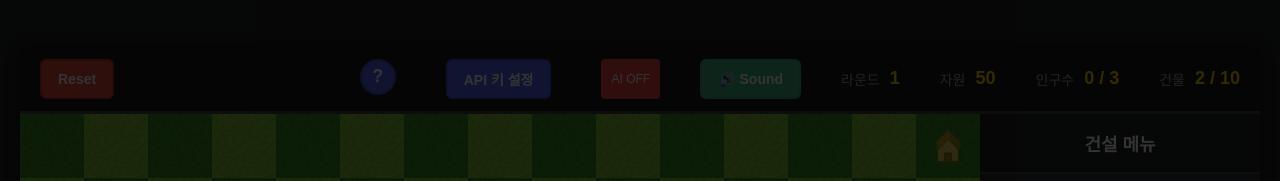
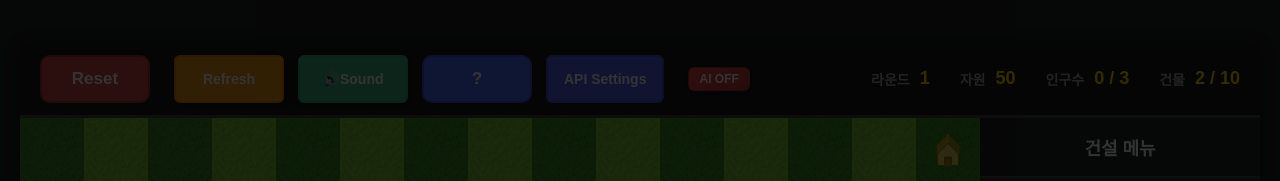
Before and after one commit to orseungwon/AI-Tower-Defence, a plain HTML site: page index.html in a window 1280 px wide. Shown: the top 181 px of the page. Drawn offline with Linux system fonts and the light colour scheme.

Commit message:
ui update

```diff
--- a/index.html
+++ b/index.html
@@ -111,44 +111,42 @@
   <!-- 게임 전체를 감싸는 최상위 컨테이너 -->
   <div id="game-wrapper">
 
-    <!-- 상단 정보 패널: 리셋 버튼, 디버그 버튼, 라운드/자원/인구/건물 정보 표시 -->
 <div id="top-info-panel">
-      <!-- 게임 진행 상태를 완전히 초기화하는 버튼 -->
-      <button id="reset-game-btn" class="reset-btn">Reset</button>
-      <button id="help-btn" class="help-btn">?</button>
 
-      <!-- API 키 설정 버튼 -->
-      <button id="change-api-key-btn" class="change-api-key-btn" > API 키 설정 </button>
-      <span id="api-status" class="disconnected">AI OFF</span>
-      <button id="sound-toggle-btn" onclick="soundManager.toggle()">Sound</button>
+  <!-- 왼쪽 버튼 그룹 -->
+  <div id="top-button-group">
+<button id="reset-game-btn" class="top-btn reset-btn">Reset</button>
+<button id="refresh-btn" class="top-btn primary-btn">Refresh</button>
+<button id="sound-toggle-btn" class="top-btn secondary-btn">Sound</button>
+<button id="help-btn" class="top-btn primary-btn">?</button>
+<button id="change-api-key-btn" class="top-btn primary-btn">API Settings</button>
+<span id="api-status" class="top-btn secondary-btn">AI ON</span>
 
-      <!-- 라운드 표시 영역 -->
+  </div>
+
+  <!-- 오른쪽 정보 그룹 -->
+  <div id="top-info-group">
     <div class="info-item">
       <span class="info-label">라운드</span>
-        <!-- 현재 진행 중인 라운드 번호 -->
       <span class="info-value" id="round-value">1</span>
     </div>
 
-      <!-- 자원 표시 영역 -->
     <div class="info-item">
       <span class="info-label">자원</span>
-        <!-- 플레이어가 현재 보유한 자원량 -->
-        <span class="info-value" id="resource-value">500</span>
+      <span class="info-value" id="resource-value">10</span>
     </div>
 
-      <!-- 인구수 표시 영역 -->
     <div class="info-item">
       <span class="info-label">인구수</span>
-        <!-- 현재 사용 중인 인구수 / 최대 인구수 -->
-        <span class="info-value" id="population-value">0 / 10</span>
+      <span class="info-value" id="population-value">0 / 3</span>
     </div>
 
-      <!-- 건물 수 표시 영역 -->
     <div class="info-item">
       <span class="info-label">건물</span>
-        <!-- 현재 건설된 건물 수 / 건축 가능 최대 건물 수 -->
-        <span class="info-value" id="structure-count-value">2 / 10</span>
+      <span class="info-value" id="structure-count-value">4 / 10</span>
     </div>
+  </div>
+
 </div>
 
     <!-- 메인 게임 영역: 왼쪽 맵 캔버스 + 오른쪽 사이드바 -->
--- a/sound.js
+++ b/sound.js
@@ -229,14 +229,21 @@ playBgm() {
     this._updateButtonUI();
   }
 
+
+
   // UI 버튼 상태 업데이트
-  _updateButtonUI() {
-    const btn = document.getElementById('sound-toggle-btn');
-    if (btn) {
-      btn.textContent = this.enabled ? '🔊 Sound' : '🔇 Sound';
-      btn.classList.toggle('sound-off', !this.enabled);
-    }
+_updateButtonUI() {
+  const btn = document.getElementById('sound-toggle-btn');
+  if (!btn) return;
+
+  if (this.enabled) {
+    btn.innerHTML = `<span class="icon">🔊</span> Sound`;
+    btn.classList.remove("sound-off");
+  } else {
+    btn.innerHTML = `<span class="icon">🔇</span> Sound`;
+    btn.classList.add("sound-off");
   }
+}
 }
 
 // 전역 인스턴스 생성
@@ -246,11 +253,20 @@ const soundManager = new SoundManager();
 document.addEventListener('DOMContentLoaded', () => {
   soundManager.init();
   soundManager._updateButtonUI();
+
+  const soundBtn = document.getElementById('sound-toggle-btn');
+  soundBtn.addEventListener("click", () => {
+    soundManager.toggle();
+  });
 });
 
+
 // 첫 클릭 시 BGM 자동 재생 시작
-document.addEventListener('click', () => {
-  if (soundManager.loaded && soundManager.enabled) {
+document.addEventListener('click', (e) => {
+  // Sound 버튼은 여기에서 제외 (토글 직후 enabled가 변경되기 때문)
+  if (e.target.id === "sound-toggle-btn") return;
+
+  if (soundManager.loaded) {
     soundManager.playBgm();
   }
 }, { once: true });
--- a/style.css
+++ b/style.css
@@ -27,38 +27,42 @@ body{
 /* ----------------------------------
    게임 초기화(Reset) 및 디버그 버튼 공통 스타일
 ---------------------------------- */
-.reset-btn{
-  background:#e74c3c;
-  color:#fff;
-  border:2px solid #c0392b;
-  padding:8px 16px;
-  border-radius:6px;
-  font-size:14px;
-  font-weight:bold;
-  cursor:pointer;
-  transition:all 0.2s;
-  margin-right:auto; /* 왼쪽 정렬용 여백 */
-}
-.reset-btn:hover{
-  background:#c0392b;
-  transform:scale(1.05);
-}
-.reset-btn:active{
-  transform:scale(0.95);
-}
 
 /* ----------------------------------
    상단 정보 패널
    - 라운드, 자원, 인구수, 건물 수 등 표시
 ---------------------------------- */
-#top-info-panel{
-  background:#1a1a1a;
-  border-bottom:3px solid #444;
-  padding:12px 20px;
-  display:flex;
-  gap:40px;
-  color:#fff;
+#top-info-panel {
+  display: flex;
+  justify-content: space-between; /* 양 끝으로 정렬 */
+  align-items: center;
+  padding: 12px 20px;
+  background: #1a1a1a;
+  border-bottom: 3px solid #444;
 }
+
+/* 버튼 그룹 */
+#top-button-group {
+  display: flex;
+  align-items: center;
+  gap: 14px;
+}
+
+/* 오른쪽 info 그룹 */
+#top-info-group {
+  display: flex;
+  align-items: center;
+  gap: 30px; /* 라운드~건물 간격 */
+}
+
+/* info 텍스트 스타일 */
+.info-item {
+  display: flex;
+  gap: 6px;
+  font-size: 16px;
+  font-weight: 600;
+}
+
 .info-item{
   display:flex;
   align-items:center;
@@ -514,39 +518,42 @@ canvas{
 /* ============================
       API STATUS LABEL
 ============================= */
+/* ============================
+      API STATUS BADGE (CLEAN)
+============================ */
 #api-status {
-
-  display: flex;
+  display: inline-flex;
   align-items: center;
   justify-content: center;
-  text-align: center;
+
   padding: 4px 10px;
-  border-radius: 4px;
   font-size: 12px;
+  font-weight: bold;
+
+  border-radius: 6px;
+  border: 1px solid rgba(255,255,255,0.2);
+
+  box-shadow: 0 2px 6px rgba(0,0,0,0.25);
+  backdrop-filter: blur(4px);
+
   margin-left: 10px;
+  color: #fff;
+  user-select: none;
 }
 
+/* 연결됨(초록) - 좀 더 고급스러운 톤 */
 #api-status.connected {
-  background: #43b581;
-  color: #fff;
+  background: linear-gradient(135deg, #43b581, #369d6b);
+  border-color: rgba(0,0,0,0.2);
 }
 
+/* 연결 끊김(빨강) - 눈에 띄지만 과하지 않게 */
 #api-status.disconnected {
-  background: #f04747;
-  color: #fff;
+  background: linear-gradient(135deg, #f04747, #c03939);
+  border-color: rgba(0,0,0,0.2);
 }
-#sound-toggle-btn {
-  background: #43b581;
-  color: #fff;
-  border: none;
-  padding: 8px 12px;
-  border-radius: 6px;
-  cursor: pointer;
-  font-size: 14px;
-}
-#sound-toggle-btn.sound-off {
-  background: #747f8d;
-}
+
+
 /* ============================
    HELP MODAL
 ============================= */
@@ -741,32 +748,6 @@ canvas{
   transform: scale(1.05);
 }
 
-/* 사운드 버튼 */
-#sound-toggle-btn {
-  background: #43b581;
-  color: #fff;
-  border: 2px solid #3ca374;
-  padding: 8px 16px;
-  border-radius: 6px;
-  font-size: 14px;
-  font-weight: bold;
-  cursor: pointer;
-  transition: all 0.2s;
-}
-
-#sound-toggle-btn:hover {
-  background: #3ca374;
-  transform: scale(1.05);
-}
-
-#sound-toggle-btn.sound-off {
-  background: #747f8d;
-  border-color: #5d6670;
-}
-
-#sound-toggle-btn.sound-off:hover {
-  background: #5d6670;
-}
 
 /* style.css */
 @keyframes blink-resource {
@@ -798,3 +779,110 @@ canvas{
   z-index: 100;
   margin-top: 8px;
 }
+
+#refresh-btn {
+  margin-left: 10px;
+  padding: 8px 16px;
+
+  background: #f39c12;
+  color: #fff;
+
+  border: 2px solid  #e67e22;
+  border-radius: 6px;
+
+  font-size: 14px;
+  font-weight: bold;
+  cursor: pointer;
+
+  transition: all 0.2s;
+  box-shadow: 0 2px 8px rgba(0,0,0,0.3); /* 다른 버튼과 동일 */
+}
+
+#refresh-btn:hover {
+  background: #e67e22;
+  transform: scale(1.05);   /* ← 다른 버튼과 동일 "살짝 커지는 효과" */
+}
+
+#refresh-btn:active {
+  transform: scale(0.95);   /* 하나 더 일관성: 눌릴 때 작아짐 */
+  background: #d35400;
+}
+
+/* 공통 버튼 스타일 */
+.top-btn {
+  padding: 10px 22px;
+  min-width: 110px;
+  height: 48px;             /* 모든 버튼 높이 통일 */
+  font-size: 17px;
+  font-weight: 600;
+  border-radius: 10px;
+  border: 2px solid transparent;
+  cursor: pointer;
+
+  display: flex;
+  align-items: center;
+  justify-content: center;
+
+  transition: transform 0.15s ease, background 0.15s ease, border 0.15s ease;
+}
+
+/* Hover: 살짝 커지는 효과 */
+.top-btn:hover {
+  transform: scale(1.06);
+}
+
+/* Reset (danger) */
+.reset-btn {
+  background: #d64545;
+  color: white;
+  border-color: #a83232;
+}
+
+/* Primary (Refresh, API Settings) */
+.primary-btn {
+  background: #4e6eff;
+  color: white;
+  border-color: #3d52d0;
+}
+
+/* Secondary (Sound, AI ON/OFF) */
+.secondary-btn {
+  background: #2ecc71;
+  color: white;
+  border-color: #26a65b;
+}
+
+/* Utility (Help ?) */
+.utility-btn {
+  background: #636e72;
+  color: white;
+  border-color: #4a4e50;
+}
+
+#sound-toggle-btn {
+  background: #43b581;
+  color: #fff;
+  border: 2px solid #3ca374;
+  padding: 8px 16px;
+  border-radius: 6px;
+  font-size: 14px;
+  font-weight: bold;
+  cursor: pointer;
+  transition: all 0.2s;
+  box-shadow: 0 2px 8px rgba(0,0,0,0.3);
+}
+
+#sound-toggle-btn:hover:not(.sound-off) {
+  background: #3ca374;
+  transform: scale(1.05);
+}
+
+#sound-toggle-btn.sound-off {
+  background: #747f8d;
+  border-color: #5d6670;
+}
+
+#sound-toggle-btn.sound-off:hover {
+  background: #5d6670;
+  transform: scale(1.05);
+}
--- a/ui.js
+++ b/ui.js
@@ -608,3 +608,7 @@ document.getElementById('help-modal').addEventListener('click', (e) => {
     document.getElementById('help-modal').classList.add('hidden');
   }
 });
+
+document.getElementById("refresh-btn").addEventListener("click", () => {
+  location.reload(true); // 페이지 즉시 새로고침
+});
```
Lines whose indentation alone changed are shown as unchanged.
